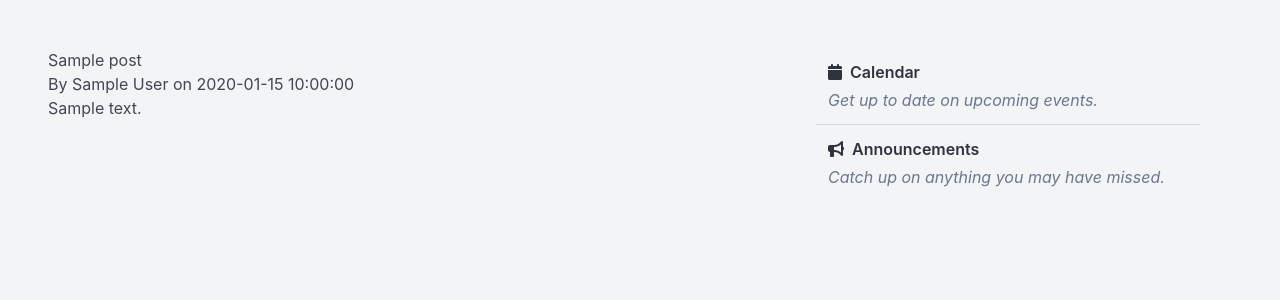
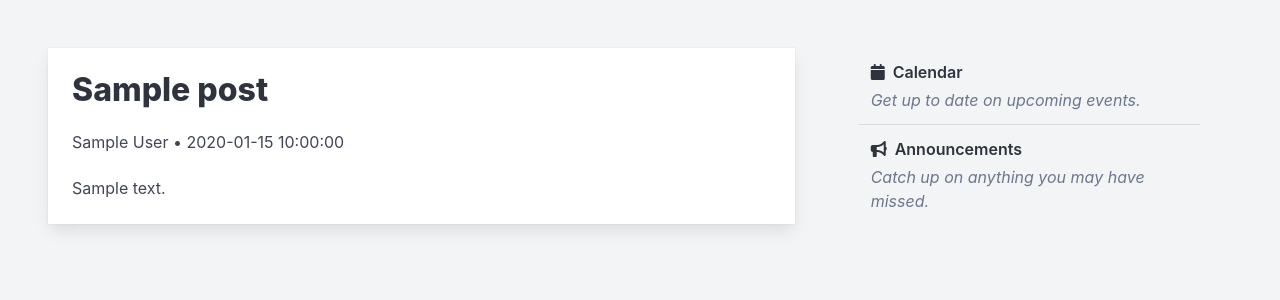
Before and after one commit to sal-siddiqui/flask-blog, a Python web app: template app/templates/default/home.html in a window 1280 px wide. Shown: the part 52-352 px from the top of the page. Run offline with Jinja, Linux system fonts and the light colour scheme; the template is opened without the code that fills it: most values are stand-ins (such as "Sample title", 1, 10 or a date in 2020); some libraries are stand-ins or nearby versions.

Commit message:
episode-2

```diff
--- a/app/routes/__init__.py
+++ /dev/null
@@ -1,3 +0,0 @@
-# Import all blueprints here for easier access
-
-from .default.web_routes import bp_default_web
--- a/app/routes/default/__init__.py
+++ b/app/routes/default/__init__.py
@@ -0,0 +1 @@
+from .web_routes import bp_default_web  # noqa: F401
--- a/app/templates/default/home.html
+++ b/app/templates/default/home.html
@@ -1,8 +1,18 @@
 {% extends 'layout/base.html' %}
 {% block content %}
     {% for post in posts %}
-        <h1>{{ post.title }}</h1>
-        <p>By {{ post.author }} on {{ post.date_posted }}</p>
-        <p>{{ post.content }}</p>
+        <div class="card is-radiusless">
+            <div class="card-content">
+                <p class="title is-spaced">
+                    <a href="#" class="has-text-inherit">{{ post.title }}</a>
+                </p>
+                <p class="subtitle is-6">
+                    <a href="#" class="has-text-inherit">{{ post.author }}</a> • {{ post.date_posted }}
+                </p>
+                <p>
+                    <a href="#" class="has-text-inherit">{{ post.content }}</a>
+                </p>
+            </div>
+        </div>
     {% endfor %}
 {% endblock content %}
--- a/app/templates/layout/base.html
+++ b/app/templates/layout/base.html
@@ -1,5 +1,5 @@
 <!DOCTYPE html>
-<html lang="en" class="has-background-white-ter">
+<html lang="en" class="has-background-light">
     <head>
         <meta name="description" content="" />
         <meta name="keywords" content="" />
@@ -20,7 +20,7 @@
 
         <!-- main content -->
         <main class="container mx-6 my-6">
-            <div class="columns is-gapless">
+            <div class="columns is-8">
                 <div class="column is-two-thirds">
                     {% block content %}
                     {% endblock content %}
```
